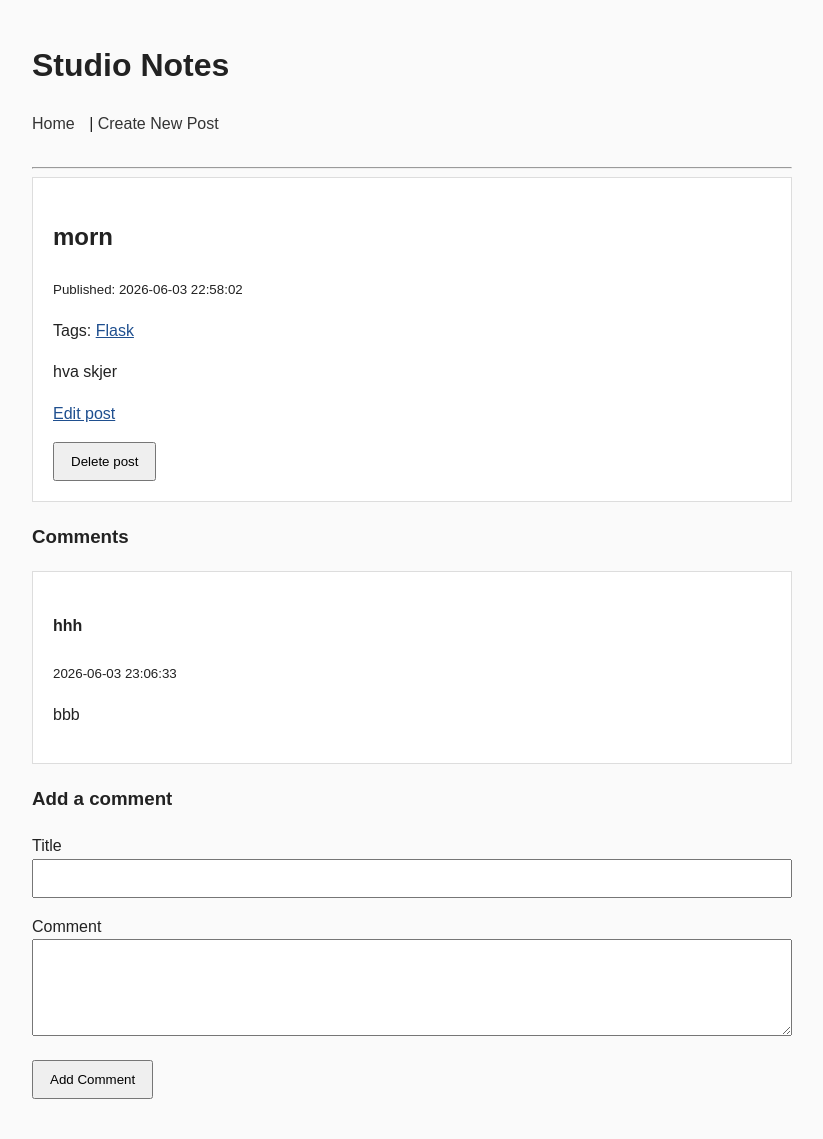
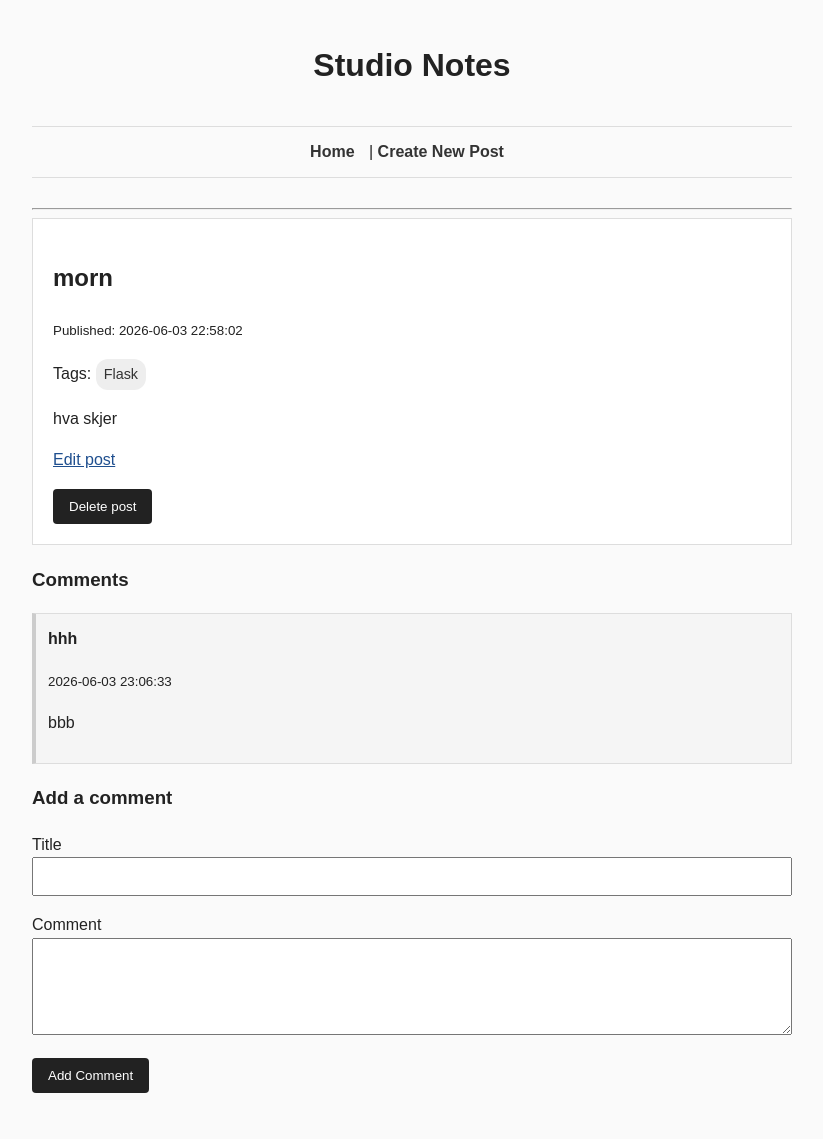
Before and after one commit to AdeleHolmes02/flask_blogg, a Flask app: page /posts/6 in a window 1280 px wide. Shown: the whole page, without its empty margins (228-1051 px from the left). After the commit the page ends 1093 px from the top, so only its background shows below. Run offline with Flask 3, Linux system fonts and the light colour scheme; data comes from the database, SQL or seed files in the repository; both versions use the stored data as it was after the commit.

Commit message:
Improve blog visual design

```diff
--- a/static/style.css
+++ b/static/style.css
@@ -48,3 +48,61 @@ button {
 a {
     color: #1f4f8f;
 }
+
+header {
+    text-align: center;
+    padding-bottom: 10px;
+}
+
+nav {
+    text-align: center;
+    padding: 12px 0;
+    border-top: 1px solid #ddd;
+    border-bottom: 1px solid #ddd;
+}
+
+nav a {
+    font-weight: bold;
+}
+
+button {
+    border: none;
+    background-color: #222;
+    color: white;
+    border-radius: 4px;
+}
+
+button:hover {
+    background-color: #444;
+}
+
+a:hover {
+    text-decoration: underline;
+}
+
+.tag {
+    display: inline-block;
+    background-color: #eeeeee;
+    color: #333;
+    padding: 4px 8px;
+    margin-right: 6px;
+    border-radius: 12px;
+    font-size: 0.9rem;
+    text-decoration: none;
+}
+
+.tag:hover {
+    background-color: #dddddd;
+}
+
+.comment {
+    background-color: #f5f5f5;
+    border-left: 4px solid #cccccc;
+    padding: 12px;
+    margin-bottom: 12px;
+}
+
+.comment h4 {
+    margin-top: 0;
+    margin-bottom: 4px;
+}
--- a/templates/post.html
+++ b/templates/post.html
@@ -17,7 +17,7 @@
             <p>
                 Tags:
                 {% for tag in tags %}
-                    <a href="/tags/{{ tag.name }}">{{ tag.name }}</a>
+                    <a class="tag" href="/tags/{{ tag.name }}">{{ tag.name }}</a>
                 {% endfor %}
             </p>
         {% endif %}
@@ -38,10 +38,10 @@
 
         {% if comments %}
             {% for comment in comments %}
-                <article>
-                    <h4>{{ comment.title }}</h4>
-                    <p><small>{{ comment.created_at }}</small></p>
-                    <p>{{ comment.body }}</p>
+                <article class="comment">
+                   <h4>{{ comment.title }}</h4>
+                   <p><small>{{ comment.created_at }}</small></p>
+                   <p>{{ comment.body }}</p>
                 </article>
             {% endfor %}
         {% else %}
```
Also changed, not shown: blog.db.
